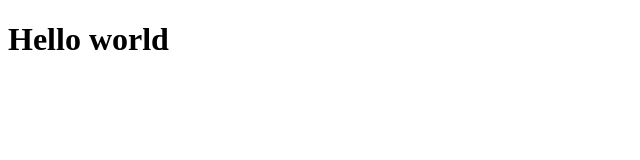
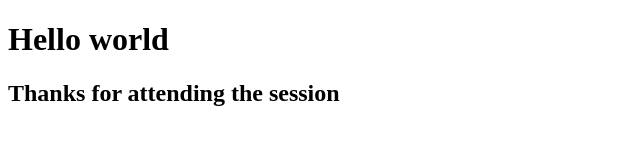
Before and after one commit to furebo/testdeploy, a plain HTML site: page index.html in a window 1280 px wide. Shown: the whole page, without its empty margins (0-640 px from the left). Drawn offline with Linux system fonts and the light colour scheme.

Commit message:
thankful added

```diff
--- a/index.html
+++ b/index.html
@@ -8,5 +8,6 @@
 </head>
 <body>
     <h1>Hello world</h1>
+    <h2>Thanks for attending the session</h2>
 </body>
 </html>
```
